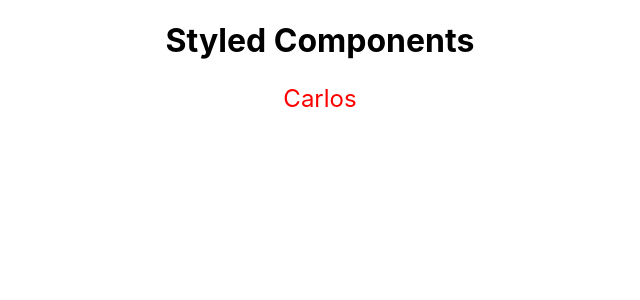
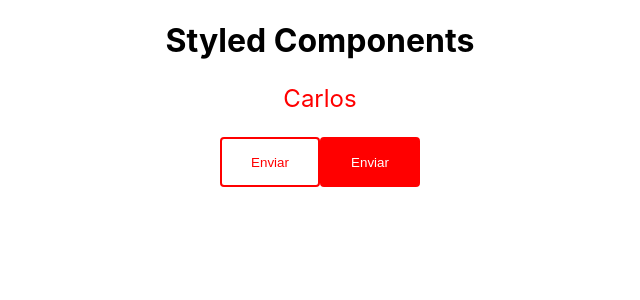
Before and after one commit to juan-carlos-aguilar/guia-definitiva, a React (Vite) app: page / in a window 1280 px wide. Shown: the top 300 px of the page, without its empty margins (320-960 px from the left). Built offline with nearby package versions, Linux system fonts and the light colour scheme.

Commit message:
Props and components

```diff
--- a/src/App.tsx
+++ b/src/App.tsx
@@ -8,11 +8,22 @@ const P = styled.p`
   color: red;
 `
 
+const Button = styled.button`
+  width: 100px;
+  height: 50px;
+  background-color: ${props => props.primary ? 'red' : 'white'};
+  color: ${props => props.primary ? 'white' : 'red'};
+  border: solid 2px red;
+  border-radius: 4px;
+`
+
 function App() {
   return (
     <div className="App">
       <h1>Styled Components</h1>
       <P>Carlos</P>
+      <Button>Enviar</Button>
+      <Button primary>Enviar</Button>
     </div>
   )
 }
```
